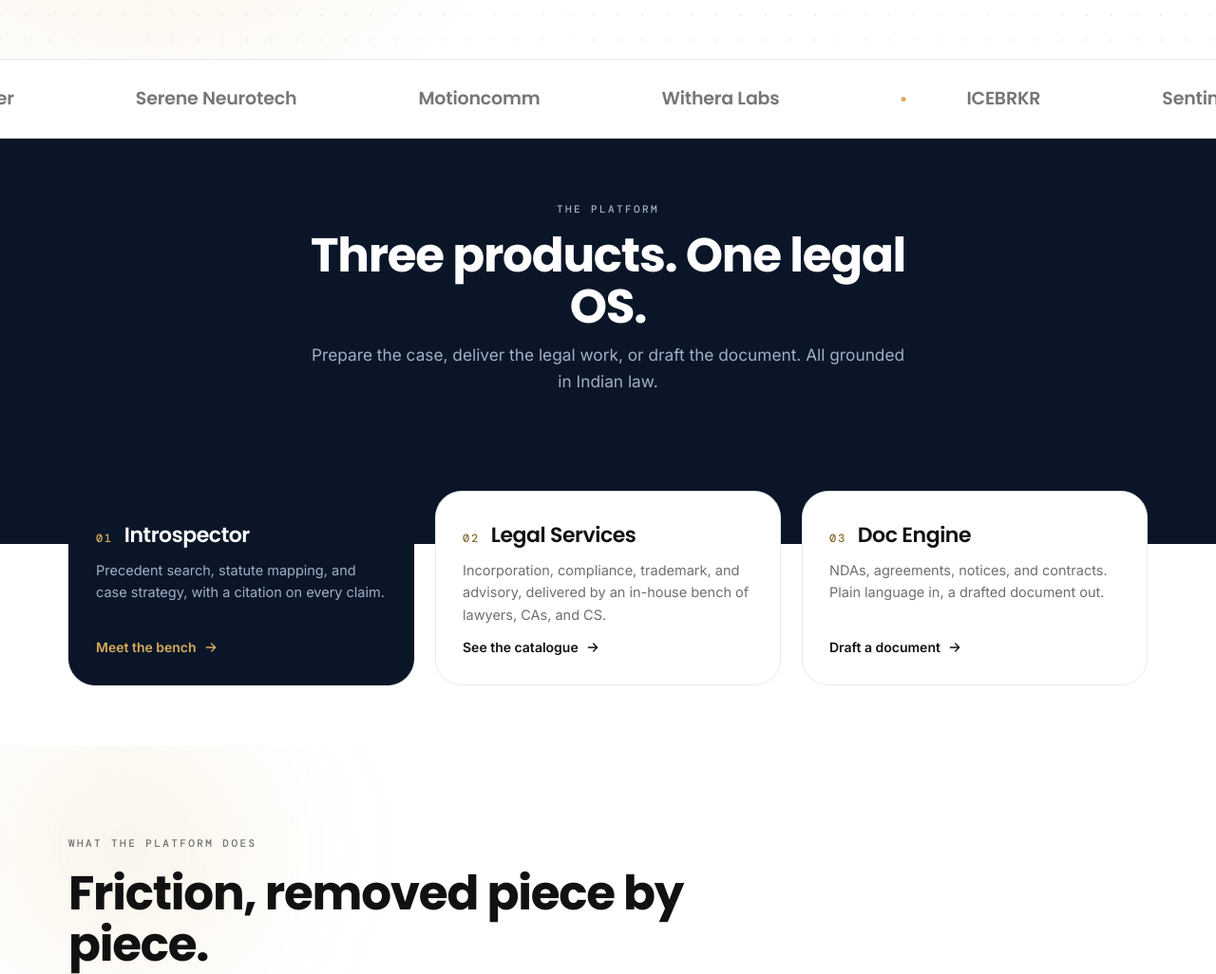
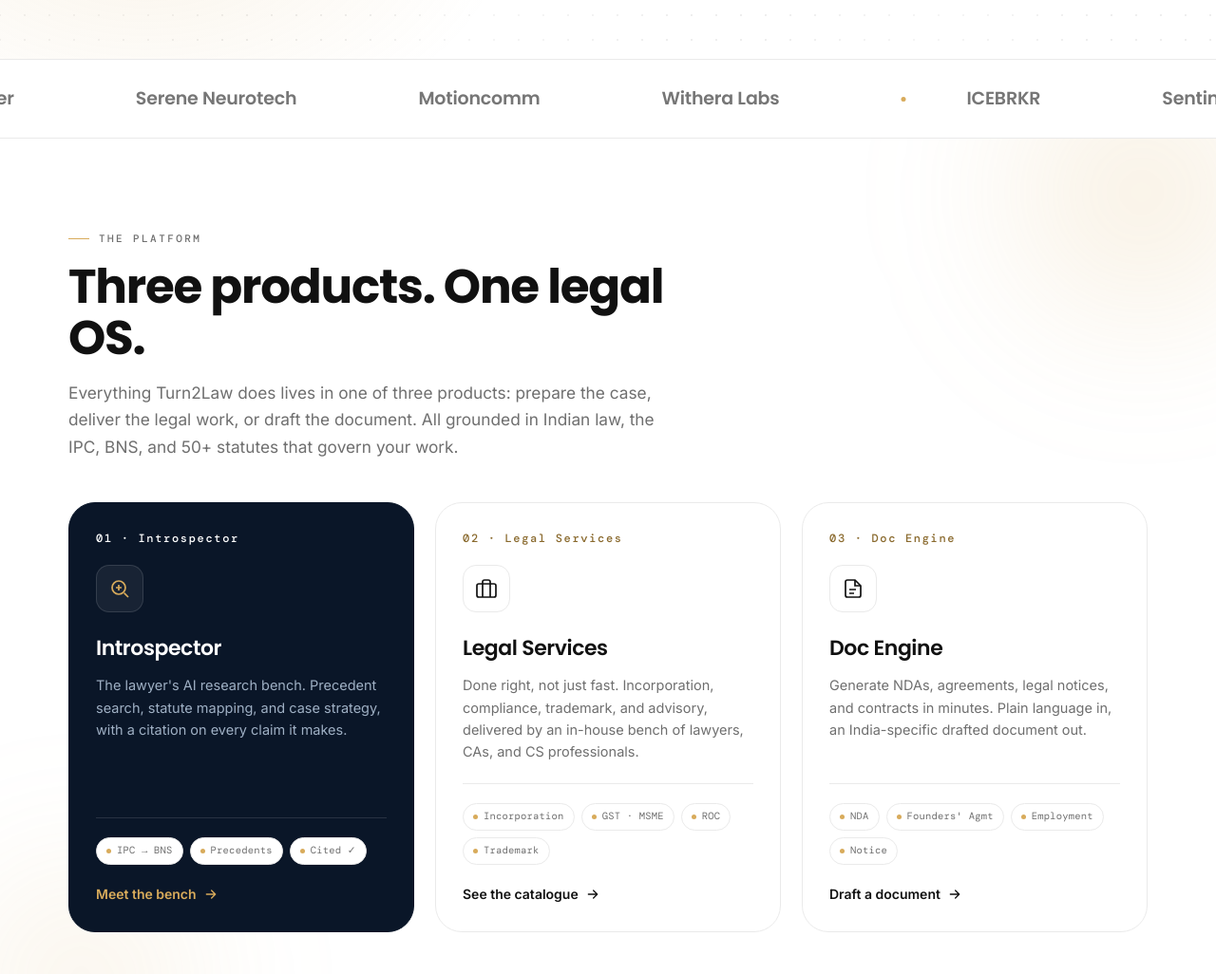
Before and after one commit to yash-sudo-dev/turn2law-site, a plain HTML site: page index.html in a window 1280 px wide. Shown: the part 738-1764 px from the top of the page at 95% size. Drawn offline with nearby package versions, Linux system fonts and the light colour scheme.

Commit message:
Revert "Redesign navbar and platform section, remove decorative accents"
This reverts commit f4ba74ac81f92f0e4f6751a5bc52cca00de0e3d1.

```diff
--- a/index.html
+++ b/index.html
@@ -81,7 +81,7 @@ h1,h2,h3{font-family:'Poppins',sans-serif;font-weight:700;letter-spacing:-.02em;
   letter-spacing:.22em;text-transform:uppercase;color:var(--gray);
   display:inline-flex;align-items:center;gap:10px;
 }
-.eyebrow::before{content:none}
+.eyebrow::before{content:"";width:22px;height:1px;background:var(--gold)}
 .eyebrow.center{justify-content:center}
 .h2{font-size:min(clamp(30px,4.4vw,50px),10.5vw);line-height:1.08;letter-spacing:-.025em}
 .lede{font-size:clamp(16px,1.35vw,19px);line-height:1.65;color:var(--gray);max-width:640px}
@@ -121,18 +121,20 @@ section{position:relative}
 /* ============ NAV ============ */
 .nav{
   position:fixed;top:0;left:0;right:0;z-index:100;
-  background:rgba(255,255,255,.92);backdrop-filter:blur(14px);
-  border-bottom:1px solid var(--line);
   padding-left:max(14px,env(safe-area-inset-left));padding-right:max(14px,env(safe-area-inset-right));
-  transition:box-shadow .4s;
+  transition:transform .5s var(--ease),opacity .5s var(--ease),background .4s,box-shadow .4s,border-color .4s;
 }
 
 .nav-inner{
-  max-width:var(--maxw);margin:0 auto;padding:12px 18px;
+  max-width:var(--maxw);margin:10px auto;padding:10px 18px;
   display:flex;align-items:center;justify-content:space-between;gap:clamp(12px,2.5vw,24px);
-  transition:all .4s var(--ease);
+  border-radius:100px;transition:all .4s var(--ease);
+  border:1px solid transparent;
 }
-.nav.scrolled{box-shadow:0 6px 24px rgba(17,17,17,.06)}
+.nav.scrolled .nav-inner{
+  background:var(--glass);backdrop-filter:blur(18px) saturate(1.6);
+  border-color:rgba(17,17,17,.06);box-shadow:0 10px 40px rgba(17,17,17,.07);
+}
 .brand{display:flex;align-items:center;flex-shrink:0;line-height:0;transition:opacity .55s var(--ease) .1s,transform .55s var(--ease) .1s}
 
 .brand-logo{height:clamp(22px,3.2vw,28px);width:auto;display:block;object-fit:contain}
@@ -281,22 +283,6 @@ body.menu-open .mobile-menu{opacity:1;visibility:visible;pointer-events:auto;tra
 .pcard.dark .p-link{color:var(--gold)}
 .p-link svg{width:16px;height:16px;transition:transform .4s var(--ease)}
 .pcard:hover .p-link svg{transform:translateX(5px)}
-/* ============ PLATFORM BAND (products) ============ */
-.platform-sec{position:relative;padding-bottom:clamp(40px,5vw,64px)}
-.platform-band{position:relative;z-index:1;background:var(--navy);padding:clamp(40px,5vw,60px) 0 0}
-.platform-head{max-width:720px;margin:0 auto;text-align:center}
-.platform-head .eyebrow{color:#9fb0c4}
-.platform-head .h2{color:#fff;margin:10px 0 10px}
-.platform-head .lede{color:#9fb0c4;text-align:center;margin:0 auto}
-.band-wave{display:block;width:100%;height:clamp(80px,10vw,120px);color:var(--navy);margin-top:clamp(24px,3vw,36px)}
-.products-wrap{position:relative;z-index:2;margin-top:calc(-1 * clamp(36px,4.5vw,56px))}
-.p-top{display:flex;align-items:baseline;gap:12px}
-.platform-sec .pcard{min-height:0}
-.platform-sec .p-desc{flex:1;margin-top:8px}
-.platform-sec .p-link{margin-top:12px}
-.platform-sec .pcard::before{display:none}
-.platform-sec .pcard:hover{transform:translateY(-5px);box-shadow:var(--shadow-md)}
-.platform-sec .pcard.dark .p-num{color:var(--gold)}
 /* ============ BENTO ============ */
 .bento{display:grid;grid-template-columns:repeat(4,1fr);grid-auto-rows:minmax(186px,auto);gap:20px;perspective:1400px}
 .bcell{
@@ -653,31 +639,45 @@ body.menu-open .mobile-menu{opacity:1;visibility:visible;pointer-events:auto;tra
     <span class="marquee-item">ICEBRKR<span></span>Sentinel Layer<span></span>Serene Neurotech<span></span>Motioncomm<span></span>Withera Labs<span></span></span>
   </div>
 </div>
-<!-- ===== PRODUCTS (platform band) ===== -->
-<section id="products" class="platform-sec">
-  <div class="platform-band">
-    <div class="wrap platform-head">
-      <span class="eyebrow center reveal in">The platform</span>
+<!-- ===== PRODUCTS ===== -->
+<section id="products" class="pad sec-amb">
+  <div class="ablob" style="top:-14%;right:-8%;width:400px;height:400px;background:radial-gradient(circle,rgba(216,171,91,.22),transparent 70%)"></div>
+  <div class="ablob" style="bottom:-16%;left:-8%;width:360px;height:360px;background:radial-gradient(circle,rgba(216,171,91,.16),transparent 70%);animation-delay:3s;animation-direction:reverse"></div>
+  <div class="wrap">
+    <div class="sec-head">
+      <span class="eyebrow reveal in">The platform</span>
       <h2 class="h2 reveal in" style="--d:80ms">Three products. One legal OS.</h2>
-      <p class="lede reveal in" style="--d:140ms">Prepare the case, deliver the legal work, or draft the document. All grounded in Indian law.</p>
+      <p class="lede reveal in" style="--d:140ms">Everything Turn2Law does lives in one of three products: prepare the case, deliver the legal work, or draft the document. All grounded in Indian law, the IPC, BNS, and 50+ statutes that govern your work.</p>
     </div>
-    <svg class="band-wave" viewBox="0 0 1440 140" preserveAspectRatio="none" aria-hidden="true"><path d="M0 95 C 100 108, 190 112, 296 110 C 390 108, 430 30, 481 22 C 532 14, 580 108, 670 114 C 760 120, 804 16, 855 20 C 906 24, 960 106, 1044 110 C 1150 115, 1330 100, 1440 88 L 1440 140 L 0 140 Z" fill="currentColor"></path></svg>
-  </div>
-  <div class="wrap products-wrap">
     <div class="products">
       <a href="/introspector.html" class="pcard dark reveal in" style="--d:80ms">
-        <div class="p-top"><span class="p-num">01</span><span class="p-name">Introspector</span></div>
-        <p class="p-desc">Precedent search, statute mapping, and case strategy, with a citation on every claim.</p>
+        <div class="p-num">01 · Introspector</div>
+        <div class="p-ico"><svg viewBox="0 0 24 24"><circle cx="11" cy="11" r="7"></circle><path d="M21 21l-4.35-4.35M11 8v6M8 11h6"></path></svg></div>
+        <div class="p-name">Introspector</div>
+        <p class="p-desc">The lawyer's AI research bench. Precedent search, statute mapping, and case strategy, with a citation on every claim it makes.</p>
+        <div class="p-visual">
+          <span class="chip"><i></i>IPC → BNS</span><span class="chip"><i></i>Precedents</span><span class="chip"><i></i>Cited ✓</span>
+        </div>
         <span class="p-link">Meet the bench <svg viewBox="0 0 24 24" fill="none" stroke="currentColor" stroke-width="2" stroke-linecap="round" stroke-linejoin="round"><path d="M5 12h14M13 6l6 6-6 6"></path></svg></span>
       </a>
       <a href="/legal-services.html" class="pcard reveal in" style="--d:160ms">
-        <div class="p-top"><span class="p-num">02</span><span class="p-name">Legal Services</span></div>
-        <p class="p-desc">Incorporation, compliance, trademark, and advisory, delivered by an in-house bench of lawyers, CAs, and CS.</p>
+        <div class="p-num">02 · Legal Services</div>
+        <div class="p-ico"><svg viewBox="0 0 24 24"><rect x="2" y="7" width="20" height="14" rx="2"></rect><path d="M16 21V5a2 2 0 0 0-2-2h-4a2 2 0 0 0-2 2v16"></path></svg></div>
+        <div class="p-name">Legal Services</div>
+        <p class="p-desc">Done right, not just fast. Incorporation, compliance, trademark, and advisory, delivered by an in-house bench of lawyers, CAs, and CS professionals.</p>
+        <div class="p-visual">
+          <span class="chip"><i></i>Incorporation</span><span class="chip"><i></i>GST · MSME</span><span class="chip"><i></i>ROC</span><span class="chip"><i></i>Trademark</span>
+        </div>
         <span class="p-link">See the catalogue <svg viewBox="0 0 24 24" fill="none" stroke="currentColor" stroke-width="2" stroke-linecap="round" stroke-linejoin="round"><path d="M5 12h14M13 6l6 6-6 6"></path></svg></span>
       </a>
       <a href="/docengine.html" class="pcard reveal in" style="--d:240ms">
-        <div class="p-top"><span class="p-num">03</span><span class="p-name">Doc Engine</span></div>
-        <p class="p-desc">NDAs, agreements, notices, and contracts. Plain language in, a drafted document out.</p>
+        <div class="p-num">03 · Doc Engine</div>
+        <div class="p-ico"><svg viewBox="0 0 24 24"><path d="M14 3H6a2 2 0 0 0-2 2v14a2 2 0 0 0 2 2h12a2 2 0 0 0 2-2V9z"></path><polyline points="14 3 14 9 20 9"></polyline><line x1="8" y1="13" x2="15" y2="13"></line><line x1="8" y1="17" x2="13" y2="17"></line></svg></div>
+        <div class="p-name">Doc Engine</div>
+        <p class="p-desc">Generate NDAs, agreements, legal notices, and contracts in minutes. Plain language in, an India-specific drafted document out.</p>
+        <div class="p-visual">
+          <span class="chip"><i></i>NDA</span><span class="chip"><i></i>Founders' Agmt</span><span class="chip"><i></i>Employment</span><span class="chip"><i></i>Notice</span>
+        </div>
         <span class="p-link">Draft a document <svg viewBox="0 0 24 24" fill="none" stroke="currentColor" stroke-width="2" stroke-linecap="round" stroke-linejoin="round"><path d="M5 12h14M13 6l6 6-6 6"></path></svg></span>
       </a>
     </div>
```
Also changed, not shown: docengine.html (+9 -7 lines), introspector.html (+8 -5 lines), legal-services.html (+9 -7 lines), resources.html (+4 -4 lines).
